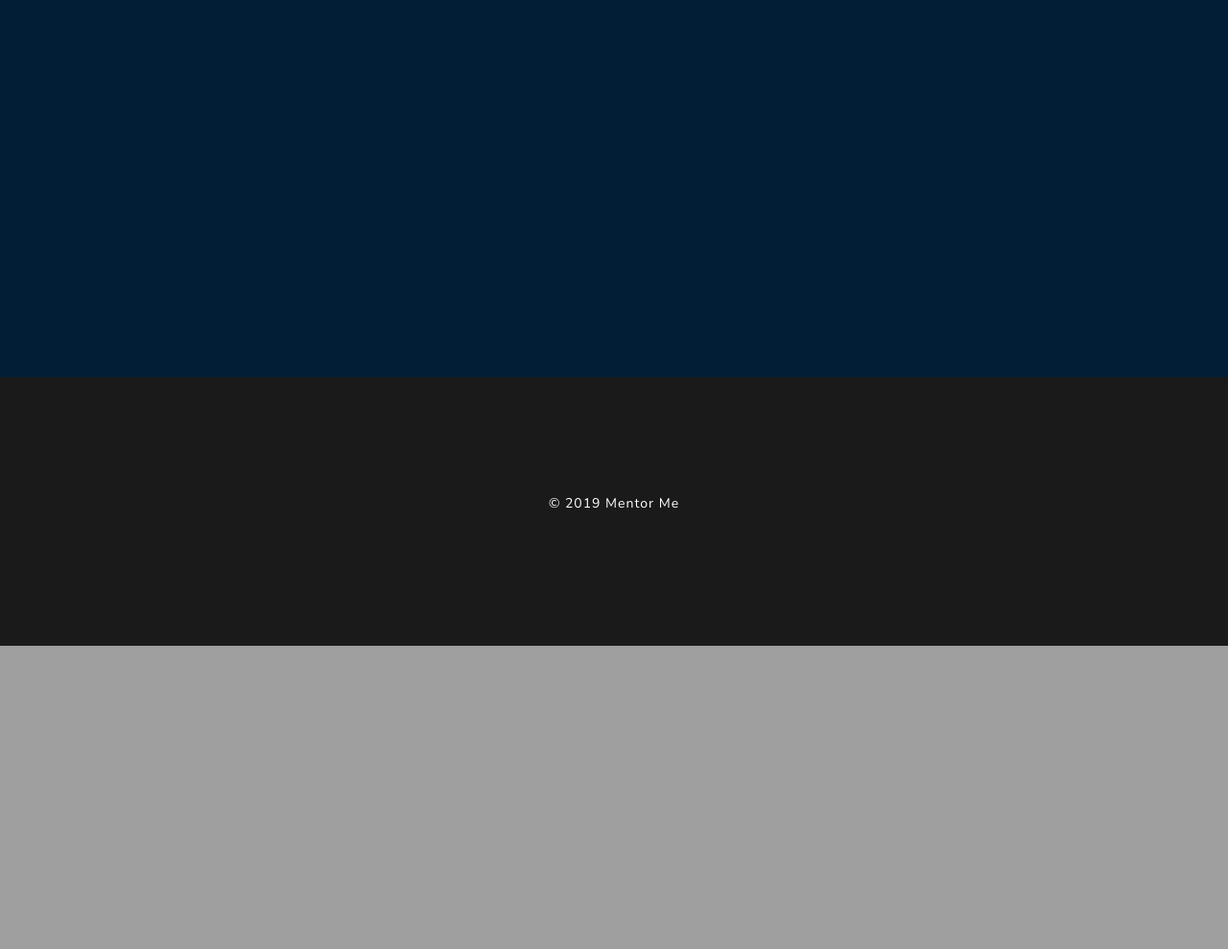
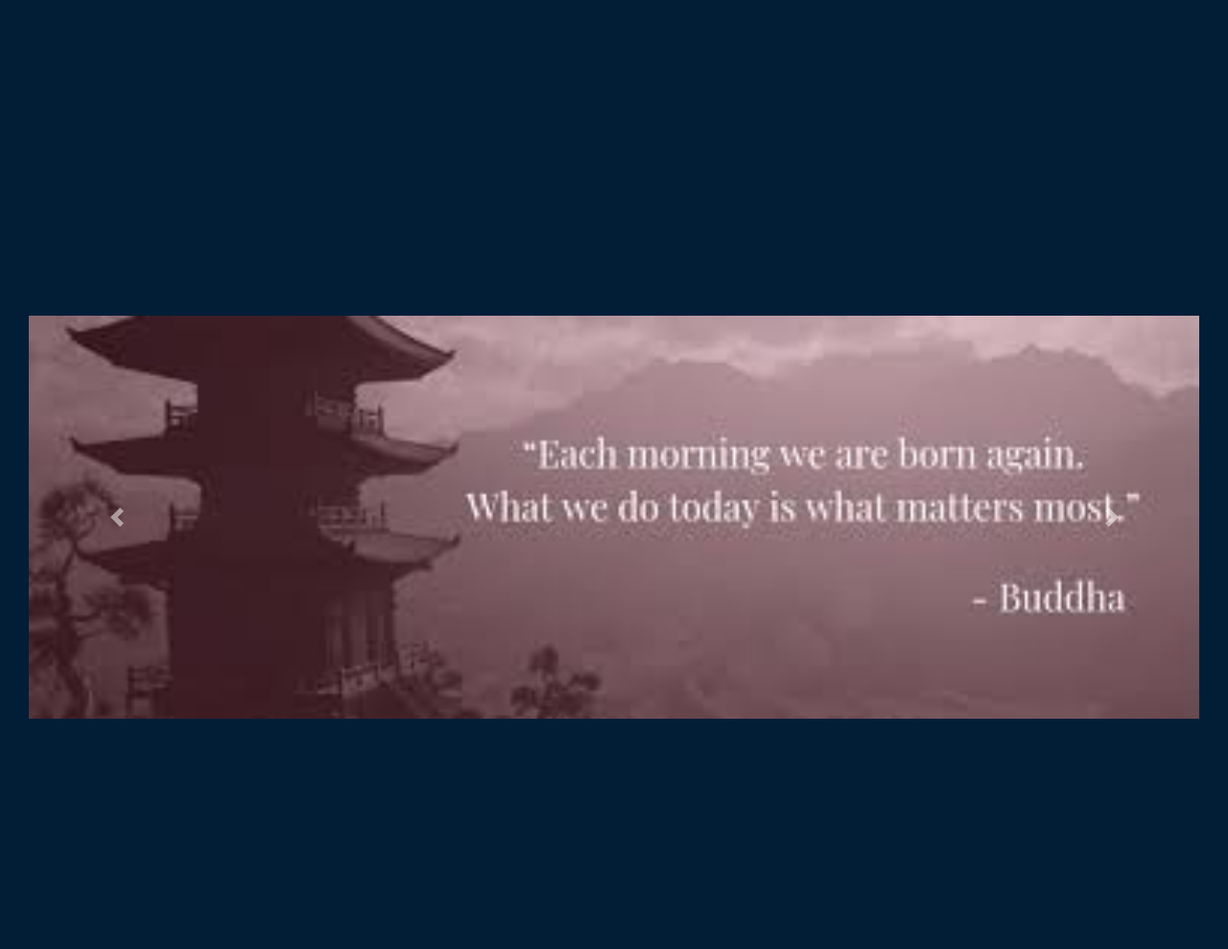
Before and after one commit to liyaSileshi/mentor_me, a Flask app: page / in a window 1280 px wide. Shown: the part 1146-2135 px from the top of the page at 96% size. Before the commit the page ends 1819 px from the top, so only its background shows below. Run offline with Flask 2, Linux system fonts and the light colour scheme; some libraries are stand-ins or nearby versions.

Commit message:
styling landing page

```diff
--- a/static/css/styles.css
+++ b/static/css/styles.css
@@ -51,3 +51,16 @@ body{
 .email{
 
 }
+
+.w-100 {
+    height: 30em;
+    margin-top: 20em;
+}
+
+.carousel-control-prev, .carousel-control-next {
+    top: 40%;
+}
+
+.subject{
+    padding-left: 3em;
+}
--- a/templates/index.html
+++ b/templates/index.html
@@ -18,7 +18,7 @@
             <div class="col-lg-4">
                 <div class="card col-md-12" style="padding: 5px;">
                     <a href='/mentors'>
-                        <h2>Technology</h2>
+                        <h2 class='subject'>Technology</h2>
                         <img src='static/images/ilya-pavlov-OqtafYT5kTw-unsplash.jpg' height='300' width='auto' class="card-img-top">
                     </a>
                 </div>
@@ -26,7 +26,7 @@
             <div class="col-lg-4" >
                 <div class="card col-md-12" style="padding: 5px;">
                     <a href='/mentors'>
-                        <h2>Science</h2>
+                        <h2 class='subject'>Science</h2>
                         <img src='static/images/alex-kondratiev-H9t723yPjYI-unsplash.jpg' height='300' width='auto' class="card-img-top">
                     </a>
                 </div>
@@ -34,7 +34,7 @@
             <div class="col-lg-4">
                 <div class="card col-md-12" style="padding: 5px;">
                     <a href='/mentors'>
-                        <h2>Finance</h2>
+                        <h2 class='subject'>Finance</h2>
                         <img src='static/images/ibrahim-rifath-OApHds2yEGQ-unsplash.jpg' height='300' width='auto'
                         class="card-img-top">
                     </a>
@@ -44,4 +44,33 @@
     </div>
 </div>
 
+<div class="container-fluid mb-5 mt-5">
+    <div id="carouselExampleControls" class="carousel slide" data-ride="carousel">
+      <div class="carousel-inner">
+        <div class="carousel-item active">
+          <img class="d-block w-100"
+            src="static/images/buddha.jpeg"
+            alt="First slide">
+        </div>
+        <div class="carousel-item">
+          <img class="d-block w-100"
+            src="static/images/oprah.jpg"
+            alt="Second slide">
+        </div>
+        <div class="carousel-item">
+          <img class="d-block w-100"
+            src="static/images/Abe-Barksdale-Quote-2-1200-x-400.png"
+            alt="Third slide">
+        </div>
+      </div>
+      <a class="carousel-control-prev" href="#carouselExampleControls" role="button" data-slide="prev">
+        <span class="carousel-control-prev-icon" aria-hidden="true"></span>
+        <span class="sr-only">Previous</span>
+      </a>
+      <a class="carousel-control-next" href="#carouselExampleControls" role="button" data-slide="next">
+        <span class="carousel-control-next-icon" aria-hidden="true"></span>
+        <span class="sr-only">Next</span>
+      </a>
+    </div>
+  </div>
 {% endblock %}
```
Also changed, not shown: static/images/Abe-Barksdale-Quote-2-1200-x-400.png (added), static/images/buddha.jpeg (added), static/images/mentor_music.jpg (added), static/images/oprah.jpg (added).
